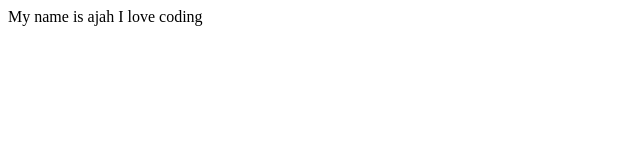
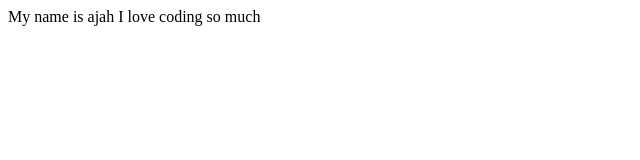
Before and after one commit to Ajaah/shazka, a plain HTML site: page index.html in a window 1280 px wide. Shown: the full height of the page, 0-640 px from the left. Drawn offline with Linux system fonts and the light colour scheme.

Commit message:
so much added

```diff
--- a/index.html
+++ b/index.html
@@ -6,6 +6,7 @@
         <div>
         My name is ajah
         I love coding
+        so much
     </div>
     </body>
 
```
